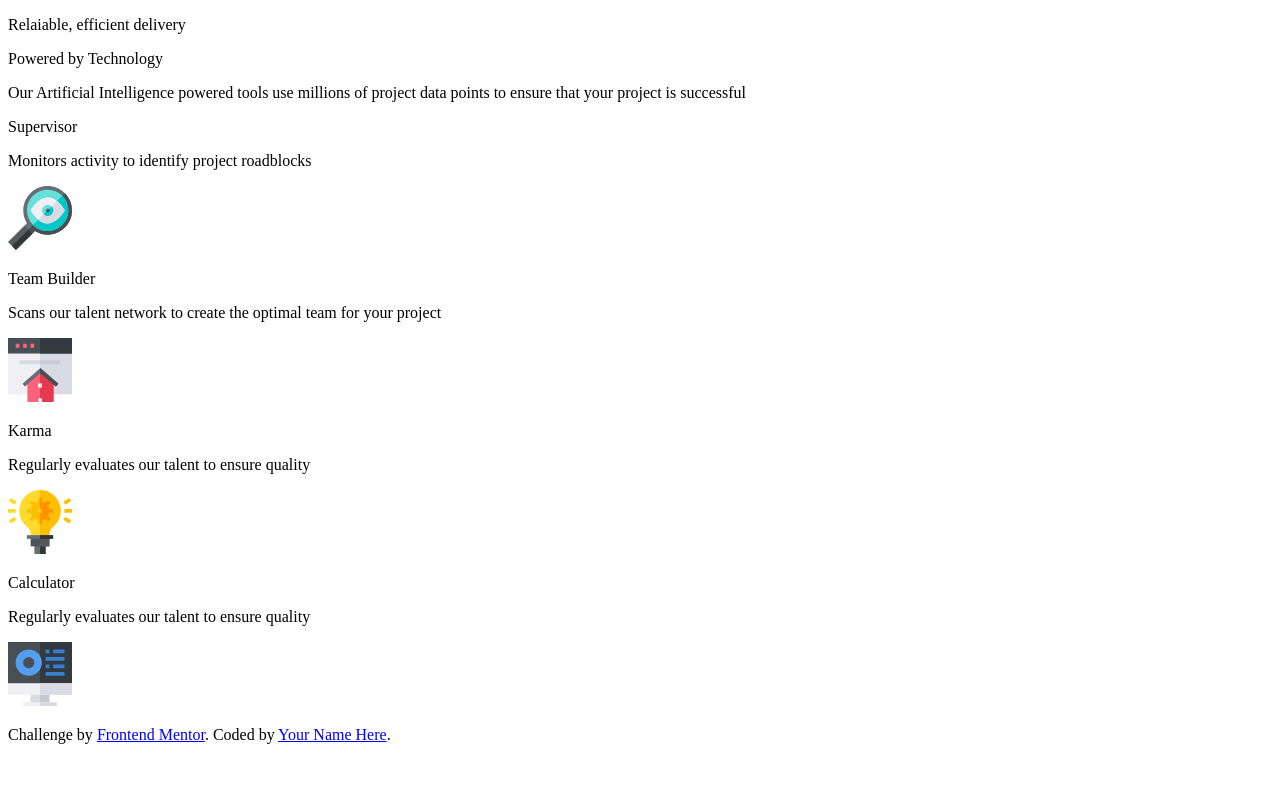
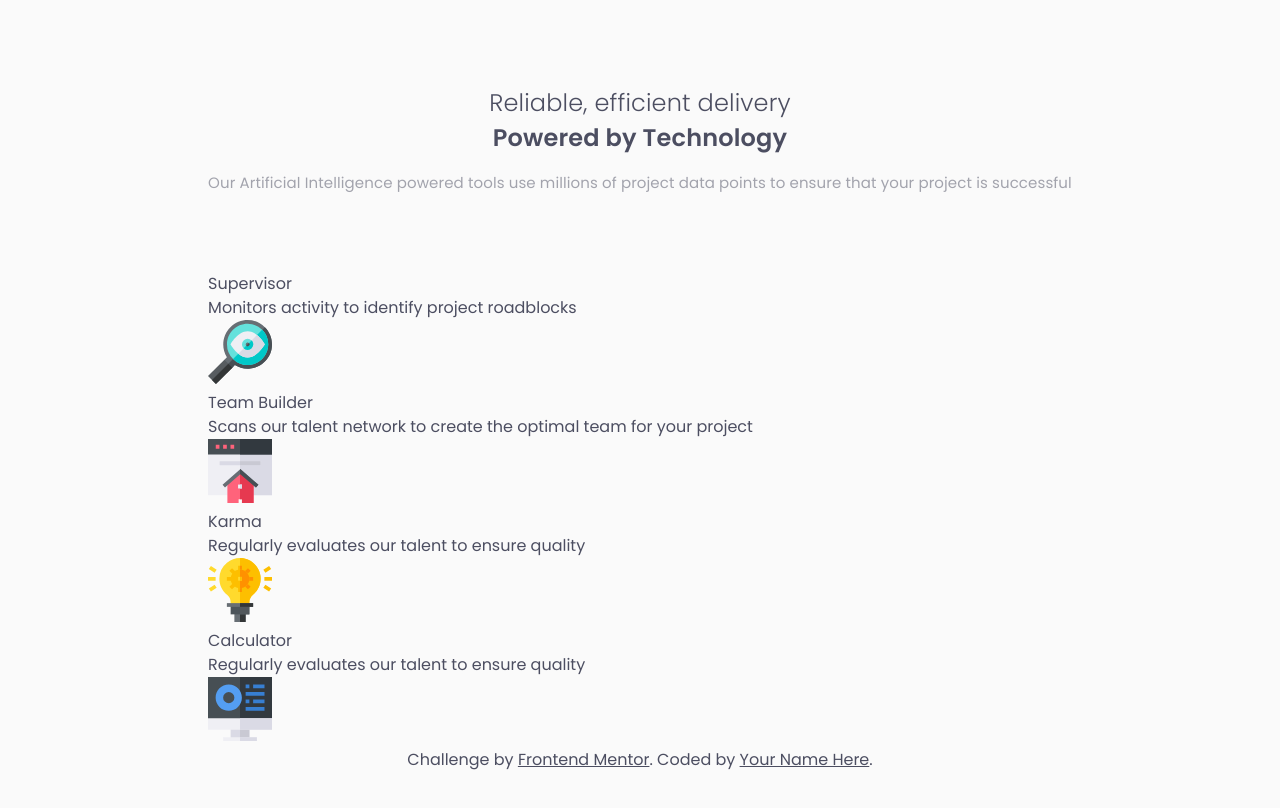
Before and after one commit to gustavo2023/four-card-feature-section, a plain HTML site: page index.html in a window 1280 px wide. Drawn offline with Linux system fonts and the light colour scheme.

Commit message:
update styles.css

```diff
--- a/index.html
+++ b/index.html
@@ -26,7 +26,7 @@
   <body>
     <main>
       <div class="product-description">
-        <p class="sp-text one">Relaiable, efficient delivery</p>
+        <p class="sp-text one">Reliable, efficient delivery</p>
         <p class="sp-text two">Powered by Technology</p>
         <p class="description">
           Our Artificial Intelligence powered tools use millions of project data
--- a/styles.css
+++ b/styles.css
@@ -0,0 +1,156 @@
+/* CSS RESET */
+
+/* Box sizing rules */
+*,
+*::before,
+*::after {
+  box-sizing: border-box;
+  margin: 0;
+  padding: 0;
+}
+
+/* Prevent font size inflation */
+html {
+  -moz-text-size-adjust: none;
+  -webkit-text-size-adjust: none;
+  text-size-adjust: none;
+}
+
+/* Remove default margin in favour of better control in authored CSS */
+body,
+h1,
+h2,
+h3,
+h4,
+p,
+figure,
+blockquote,
+dl,
+dd {
+  margin-block-end: 0;
+}
+
+/* Remove list styles on ul, ol elements with a list role, which suggests default styling will be removed */
+ul[role="list"],
+ol[role="list"] {
+  list-style: none;
+}
+
+/* Set core body defaults */
+body {
+  min-height: 100vh;
+  line-height: 1.5;
+}
+
+/* Set shorter line heights on headings and interactive elements */
+h1,
+h2,
+h3,
+h4,
+button,
+input,
+label {
+  line-height: 1.1;
+}
+
+/* Balance text wrapping on headings */
+h1,
+h2,
+h3,
+h4 {
+  text-wrap: balance;
+}
+
+/* A elements that don't have a class get default styles */
+a:not([class]) {
+  text-decoration-skip-ink: auto;
+  color: currentColor;
+}
+
+/* Make images easier to work with */
+img,
+picture {
+  max-width: 100%;
+  display: block;
+}
+
+/* Inherit fonts for inputs and buttons */
+input,
+button,
+textarea,
+select {
+  font-family: inherit;
+  font-size: inherit;
+}
+
+/* Make sure textareas without a rows attribute are not tiny */
+textarea:not([rows]) {
+  min-height: 10em;
+}
+
+/* Anything that has been anchored to should have extra scroll margin */
+:target {
+  scroll-margin-block: 5ex;
+}
+
+/* End CSS RESET */
+
+/* Start of custom styles */
+
+/* Set up a basic grid */
+/* .grid {
+  display: grid;
+  grid-template-columns: repeat(auto-fill, minmax(300px, 1fr));
+  gap: 1rem;
+} */
+
+:root {
+  --red: #ea5353;
+  --cyan: #45d3d3;
+  --orange: #fcaf4a;
+  --blue: #549ef2;
+  --dark-blue: #4c4e61;
+  --gray-blue: #a3a5ae;
+  --light-gray: #fafafa;
+}
+
+body {
+  font-family: "Poppins", sans-serif;
+  background-color: var(--light-gray);
+  color: var(--dark-blue);
+  display: flex;
+  flex-direction: column;
+  align-items: center;
+  justify-content: center;
+  padding: 85px 32px 78px 32px;
+}
+
+.product-description {
+  display: flex;
+  flex-direction: column;
+  align-items: center;
+  justify-content: center;
+  margin-bottom: 4.75rem;
+}
+
+.sp-text {
+  font-size: 1.5rem;
+  font-weight: 300;
+  line-height: normal;
+  letter-spacing: 0.01044rem;
+  text-wrap: wrap;
+}
+
+.sp-text.two {
+  font-weight: 600;
+  margin-bottom: 1rem;
+}
+
+.description {
+  text-align: center;
+  font-size: 0.9375rem;
+  font-weight: 400;
+  line-height: 166.667%;
+  letter-spacing: 0.0065rem;
+  opacity: 0.5;
+}
```
